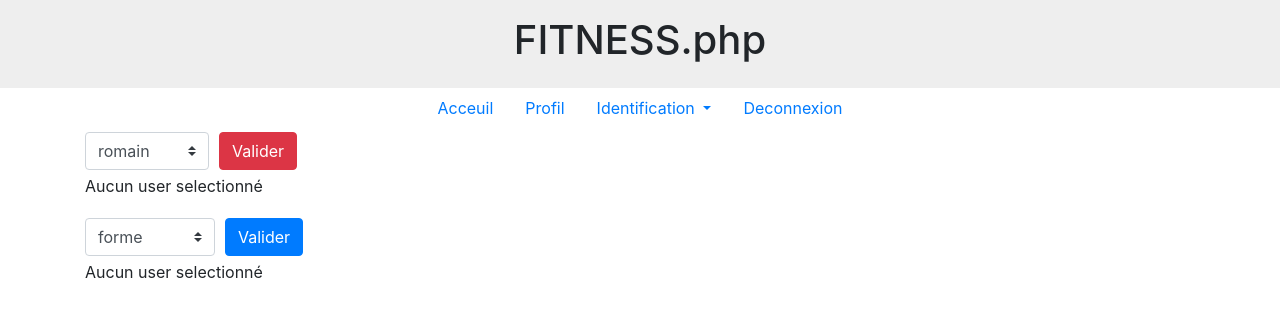
After one commit to Rom-1-code/Fitness.php, a PHP site: page /liste.php in a window 1280 px wide. The commit adds this page. Shown: the top 317 px of the page. Run offline with PHP 8.4, Linux system fonts and the light colour scheme; data comes from the database, SQL or seed files in the repository.

Commit message:
liste deroulante et article

```diff
--- a/css/identification.css
+++ b/css/identification.css
@@ -9,3 +9,7 @@
     margin-right: auto;
     margin-left: auto;
 }
+
+.row {
+    margin-top: 40px;
+}
--- /dev/null
+++ b/liste.php
@@ -0,0 +1,159 @@
+<?php session_start(); ?>
+<?php require("user.php"); ?>
+<?php require("programme.php"); ?>
+
+<!DOCTYPE html>
+<html lang="en">
+
+<head>
+    <meta charset="UTF-8">
+    <meta name="viewport" content="width=device-width, initial-scale=1, shrink-to-fit=no">
+    <meta http-equiv="X-UA-Compatible" content="ie=edge">
+    <link rel="stylesheet" href="https://stackpath.bootstrapcdn.com/bootstrap/4.4.1/css/bootstrap.min.css" integrity="sha384-Vkoo8x4CGsO3+Hhxv8T/Q5PaXtkKtu6ug5TOeNV6gBiFeWPGFN9MuhOf23Q9Ifjh" crossorigin="anonymous">
+    <link rel="stylesheet" href="css/identification.css">
+    <title>Profil</title>
+</head>
+
+<body>
+    <!-- HEADER -->
+    <nav>
+        <div class="w-100 p-3" style="background-color: #eee;">
+            <ul class=" nav justify-content-center">
+                <li class="nav-item">
+                    <a>
+                        <h1>FITNESS<span class="tld">.php</span></h1>
+                    </a>
+                </li>
+            </ul>
+        </div>
+        <ul class="nav justify-content-center ">
+            <li class="nav-item">
+                <a class="nav-link active" href="index.php">Acceuil</a>
+            </li>
+            <li class="nav-item">
+                <a class="nav-link" href="profil.php">Profil</a>
+            </li>
+            <li class="nav-item dropdown">
+                <a class="nav-link dropdown-toggle" href="#" id="navbarDropdown" role="button" data-toggle="dropdown" aria-haspopup="true" aria-expanded="false">Identification
+                </a>
+                <div class="dropdown-menu" aria-labelledby="navbarDropdown">
+                    <a class="dropdown-item" data-toggle="modal" data-target="#exampleModal">S'inscrire</a>
+                    <a class="dropdown-item" data-toggle="modal" data-target="#exampleModal2">Se connecter</a>
+                </div>
+            <li class="nav-item">
+                <a class="nav-link" href="deconnexion.php">Deconnexion</a>
+            </li>
+        </ul>
+    </nav>
+    <!-- FIN HEADER -->
+
+    <div class="container">
+        <!-- liste deroulante pour les users-->
+        <?php // recuperation des users
+        try {
+            $base = new PDO('mysql:host=localhost; dbname=applisportive; charset=utf8', 'root', '');
+            $DonneeBruteUser = $base->query('SELECT * from user');
+            $TabUserIndex = 0;
+
+            while ($tab = $DonneeBruteUser->fetch()) {
+                $TabUser[$TabUserIndex] = new user();
+                $TabUser[$TabUserIndex]->log($tab['id_user'], $tab['pseudo'], $tab['mdp']);
+                $TabUser[$TabUserIndex++];
+            }
+        } catch (Exception $erreurs) {
+            echo "echec de la connexion à la base";
+        }
+
+        ?>
+        <form action="liste.php" method="POST">
+            <div class="form-row align-items-center">
+                <div class="col-auto my-1">
+                    <select class="custom-select mr-sm-2" name="users" id="inlineFormCustomSelect">
+                        <?php // affichage des users
+                        foreach ($TabUser as $objetUser) //les valeurs des objets sont bonnes
+                        {
+                            echo '<option value="' . $objetUser->getIdUser() . '">' . $objetUser->getPseudo() . '</option>';
+                        }
+                        ?>
+                    </select>
+                </div>
+                <div class="col-auto my-1">
+                    <button type="submit" class="btn btn-danger">Valider</button>
+                </div>
+            </div>
+        </form>
+        <?php // traitement du formulaire deroulant pour les users
+
+        if (isset($_POST["users"])) {
+            foreach ($TabUser as $objetUser) {
+                if ($objetUser->getIdUser() == $_POST["users"]) {
+                    $objetUser->afficheruser();
+                }
+            }
+        } else {
+            echo "<p>Aucun user selectionné</p>";
+        }
+        ?>
+        <!-- fin de la liste deroulante pour les programmes-->
+
+        <!-- liste deroulante pour les programmes-->
+
+        <?php // recuperation des Programmes
+        try {
+            $base = new PDO('mysql:host=localhost; dbname=applisportive; charset=utf8', 'root', '');
+            $DonneeBruteProg = $base->query('SELECT * from programme');
+            $TabProgIndex = 0;
+
+            while ($tab = $DonneeBruteProg->fetch()) {
+                $TabProg[$TabProgIndex] = new programme();
+                $TabProg[$TabProgIndex]->log($tab['id_prog'], $tab['typeprogramme']);
+                $TabProg[$TabProgIndex++];
+            }
+        } catch (Exception $erreurs) {
+            echo "echec de la connexion à la base";
+        }
+
+        ?>
+        <form action="liste.php" method="POST">
+            <div class="form-row align-items-center">
+                <div class="col-auto my-1">
+                    <select class="custom-select mr-sm-2" name="prog" id="inlineFormCustomSelect">
+                        <?php // affichage des users
+                        foreach ($TabProg as $objetProg) //les valeurs des objets sont bonnes
+                        {
+                            echo '<option value="' . $objetProg->getidprog() . '">' . $objetProg->getTypeProg() . '</option>';
+                        }
+                        ?>
+                    </select>
+                </div>
+                <div class="col-auto my-1">
+                    <button type="submit" class="btn btn-primary">Valider</button>
+                </div>
+            </div>
+        </form>
+        <?php // traitement du formulaire deroulant pour les users
+
+        if (isset($_POST["prog"])) {
+            foreach ($TabProg as $objetProg) {
+                if ($objetProg->getidprog() == $_POST["prog"]) {
+                    $objetProg->afficheProgramme();
+                }
+            }
+        } else {
+            echo "<p>Aucun user selectionné</p>";
+        }
+        ?>
+    </div>
+
+
+
+
+    <!-- Optional JavaScript -->
+    <!-- jQuery first, then Popper.js, then Bootstrap JS -->
+    <script src="https://code.jquery.com/jquery-3.4.1.slim.min.js" integrity="sha384-J6qa4849blE2+poT4WnyKhv5vZF5SrPo0iEjwBvKU7imGFAV0wwj1yYfoRSJoZ+n" crossorigin="anonymous"></script>
+    <script src="https://cdn.jsdelivr.net/npm/popper.js@1.16.0/dist/umd/popper.min.js" integrity="sha384-Q6E9RHvbIyZFJoft+2mJbHaEWldlvI9IOYy5n3zV9zzTtmI3UksdQRVvoxMfooAo" crossorigin="anonymous"></script>
+    <script src="https://stackpath.bootstrapcdn.com/bootstrap/4.4.1/js/bootstrap.min.js" integrity="sha384-wfSDF2E50Y2D1uUdj0O3uMBJnjuUD4Ih7YwaYd1iqfktj0Uod8GCExl3Og8ifwB6" crossorigin="anonymous"></script>
+
+</body>
+
+</html>
--- a/programme.php
+++ b/programme.php
@@ -6,7 +6,7 @@ class programme
     //Propiétés
     private $_iduser;
     private $_idprog;
-    private $_typeProg;
+    private $_typeprogramme;
 
 
     //Construc
@@ -22,48 +22,63 @@ class programme
 
     public function AddProg($idprog, $iduser)
     {
+
         try {
-            $Base = new PDO('mysql:host=localhost; dbname=applisportive; charset=utf8', 'root', 'root');
+            $Base = new PDO('mysql:host=localhost; dbname=applisportive; charset=utf8', 'root', '');
             $AddUserProg = $Base->query('INSERT INTO `assos_user_prog`(`id_user`, `id_prog`) VALUES ("' . $idprog . '","' . $iduser . '")');
         } catch (Exception $erreur) {
             echo 'Erreur : ' . $erreur->getMessage();
         }
     }
 
-    public function getIdProg()
+    public function AfficheTypeProg()
+    {
+
+        try {
+            $Base = new PDO('mysql:host=localhost; dbname=applisportive; charset=utf8', 'root', '');
+            $affiche = $Base->query('SELECT `id_user`, `id_prog` FROM `assos_user_prog`');
+        } catch (Exception $erreur) {
+            echo 'Erreur : ' . $erreur->getMessage();
+        }
+        return $this->_typeprogramme;
+    }
+
+    public function AfficheProg($iduser)
+    {
+
+        $Base = new PDO('mysql:host=localhost; dbname=applisportive; charset=utf8', 'root', '');
+        $requete = $Base->query('SELECT pseudo FROM user INNER JOIN assos_user_prog ON user.id_user = assos_user_prog.id_user WHERE user.id_user="' . $iduser . '"');
+        $requete2 = $Base->query('SELECT id_prog  FROM  assos_user_prog WHERE id_user="' . $iduser . '"');
+        $TabIdProg = $requete2->fetch();
+        $idprog = $TabIdProg[0];
+        $requete3 = $Base->query('SELECT typeprogramme FROM programme INNER JOIN assos_user_prog ON programme.id_prog = assos_user_prog.id_prog WHERE programme.id_prog="' . $idprog . '"');
+        // echo 'SELECT typeprogramme FROM programme INNER JOIN assos_user_prog ON programme.id_prog = assos_user_prog.id_prog WHERE programme.id_prog="'.$idprog.'"';
+        // SELECT * FROM table1 INNER JOIN table2 ON table1.id = table2.fk_id
+
+        $resultat3 = $requete3->fetch();
+        echo  "Votre programme est le programme " . $resultat3[0];
+    }
+
+    public function afficheProgramme()
+    {
+        echo "Vous avez affaire au programme numéro  " . $this->_idprog . " il s'appelle " . $this->_typeprogramme . " et à pour user " . $this->_iduser . "";
+    }
+
+
+    public function getidprog()
     {
         return $this->_idprog;
     }
 
-    public function AfficheTypeProg()
+    public function getTypeProg()
     {
-        try {
-            $Base = new PDO('mysql:host=localhost; dbname=applisportive; charset=utf8', 'root', 'root');
-            $affiche = $Base->query('SELECT `id_user`, `id_prog` FROM `assos_user_prog`');
-        } catch (Exception $erreur) {
-            echo 'Erreur : ' . $erreur->getMessage();
-        }
-        return $this->_typeProg;
+        return $this->_typeprogramme;
     }
 
-    public function AfficheProg($iduser)
-
+    public function log($idprog, $typeprgramme) //sorte de second constructeur
     {
-
-        $Base= new PDO('mysql:host=localhost; dbname=applisportive; charset=utf8', 'root', 'root');
-        $requete = $Base->query('SELECT pseudo FROM user INNER JOIN assos_user_prog ON user.id_user = assos_user_prog.id_user WHERE user.id_user="'.$iduser.'"');
-        $requete2 = $Base->query('SELECT id_prog  FROM  assos_user_prog WHERE id_user="'.$iduser.'"');
-        $TabIdProg = $requete2->fetch();
-        $idprog = $TabIdProg[0];
-        $requete3 = $Base->query('SELECT typeprogramme FROM programme INNER JOIN assos_user_prog ON programme.id_prog = assos_user_prog.id_prog WHERE programme.id_prog="'.$idprog.'"');
-       // echo 'SELECT typeprogramme FROM programme INNER JOIN assos_user_prog ON programme.id_prog = assos_user_prog.id_prog WHERE programme.id_prog="'.$idprog.'"';
-        // SELECT * FROM table1 INNER JOIN table2 ON table1.id = table2.fk_id
-
-        $resultat3 = $requete3->fetch();
-            echo  "Votre programme est " . $resultat3[0];
-
-
-
-     }
+        $this->_idprog = $idprog;
+        $this->_typeprogramme = $typeprgramme;
+    }
 }
 ?>
--- a/user.php
+++ b/user.php
@@ -23,7 +23,7 @@ class user{
 
         try
         {
-            $Base=new PDO('mysql:host=localhost; dbname=applisportive; charset=utf8','root', 'root');
+            $Base=new PDO('mysql:host=localhost; dbname=applisportive; charset=utf8','root', '');
             $insUser=$Base->query('INSERT INTO `user`(`pseudo`, `mdp`) VALUES ("'.$pseudo.'","'.$mdp.'")') ;
         }
 
@@ -32,6 +32,11 @@ class user{
         }
 
     }
+    public function afficheruser()
+    {
+        echo "Vous avez affaire à l'utilisateur numéro  ".$this->_idUser." il s'appelle ".$this->_pseudo." et a choisi le programme numéro ".$this->_idprog."";
+    }
+
 
     public function getIdUser(){
         return $this->_idUser;
@@ -43,6 +48,14 @@ class user{
 
     public function getMdp(){
         return $this->_mdp;
+
+    }
+
+    public function log($iduser,$pseudo,$mdp) //sorte de second constructeur
+    {
+        $this->_idUser = $iduser;
+        $this->_pseudo = $pseudo;
+        $this->_mdp = $mdp;
 
     }
 }
```
Also changed, not shown: index.php (+38 -8 lines), profil.php (+6 -3 lines), img/fitness.jpg (added), img/garder-la-forme.jpg (added), img/mathis&roro.jpg (added).
